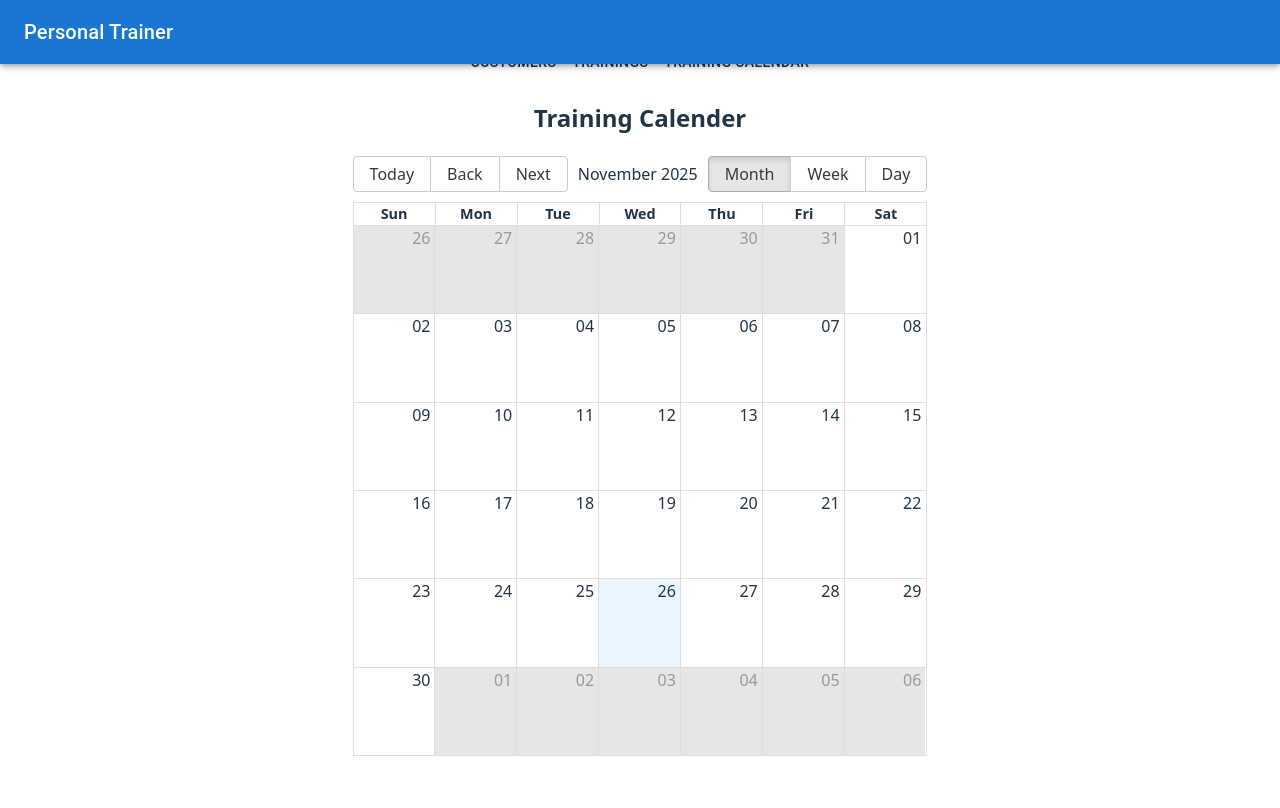
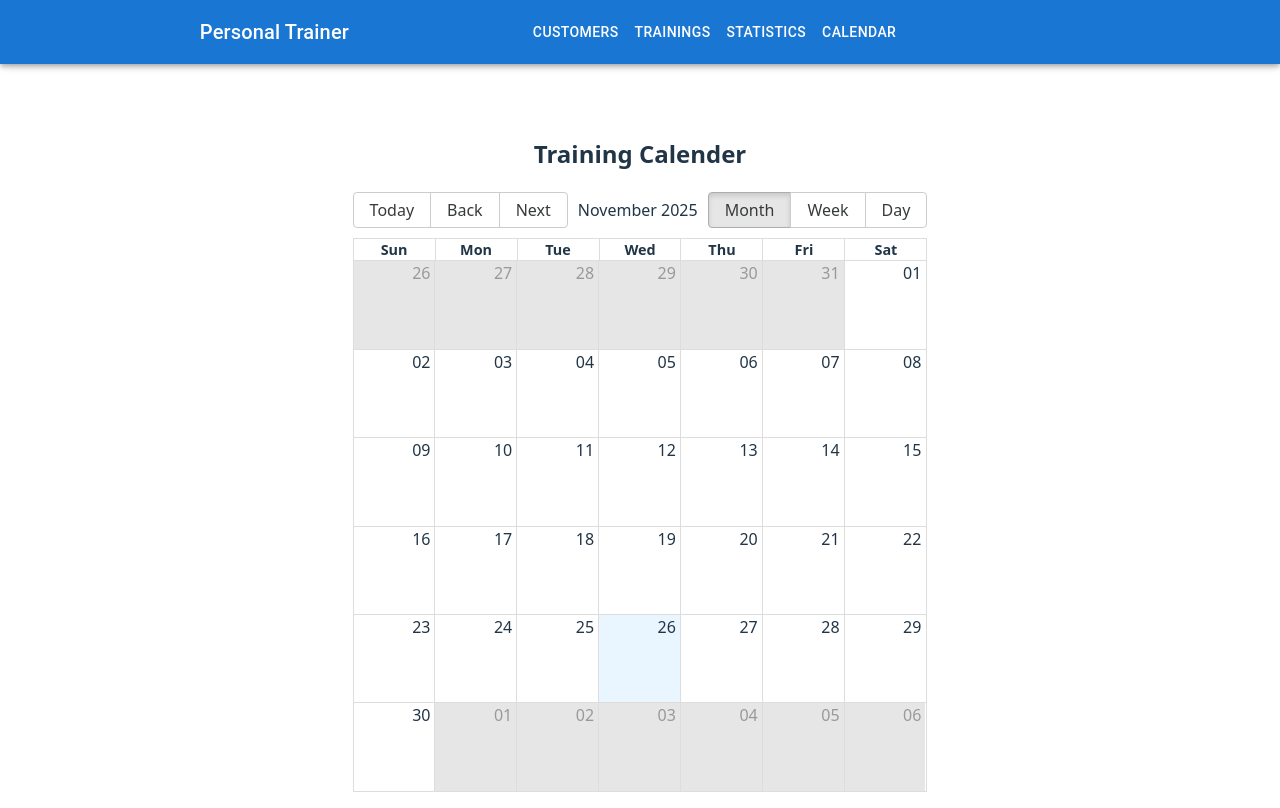
Before and after one commit to MarianneTaipale/Lopputyo_Frontend, a React (Vite) app: page /calendar in a window 1280 px wide. Built offline with nearby package versions, Linux system fonts and the light colour scheme; no server answers.

Commit message:
statistics and toolbar changes

```diff
--- a/package.json
+++ b/package.json
@@ -21,7 +21,9 @@
     "react-big-calendar": "^1.19.4",
     "react-csv": "^2.2.2",
     "react-dom": "^19.1.1",
-    "react-router-dom": "^7.9.6"
+    "react-is": "^19.2.0",
+    "react-router-dom": "^7.9.6",
+    "recharts": "^3.5.1"
   },
   "devDependencies": {
     "@eslint/js": "^9.36.0",
--- a/src/App.tsx
+++ b/src/App.tsx
@@ -7,33 +7,41 @@ import Toolbar from '@mui/material/Toolbar';
 import Typography from '@mui/material/Typography';
 import { Routes, Route, Link } from "react-router-dom";
 import Calendar from './components/TrainingCalendar';
+import ChartsPage from './components/ChartsPage';
+import TrainingCalendar from './components/TrainingCalendar';
 
 function App() {
   return (
     <div className='App'>
       <AppBar>
         <Toolbar>
-          <Typography variant="h6">
+          <Typography variant="h6" style={{ flexGrow: 0.5}}>
             Personal Trainer
           </Typography>
+          <Button color='inherit' component={Link} to="/customers">
+            Customers
+          </Button>
+          <Button color='inherit' component={Link} to="/trainings">
+            Trainings
+          </Button>
+          <Button color='inherit' component={Link} to="/statistics">
+            Statistics
+          </Button>
+          <Button color='inherit' component={Link} to="/calendar">
+            Calendar
+          </Button>
         </Toolbar>
 
       </AppBar>
-      <Button color='inherit' component={Link} to="/customers">
-        Customers
-      </Button>
-      <Button color='inherit' component={Link} to="/trainings">
-        Trainings
-      </Button>
-      <Button color='inherit' component={Link} to="/calendar">
-        Training Calendar
-      </Button>
+
 
       <Routes>
-        <Route path='/calendar' element={<Calendar/>} />
+        <Route path='/calendar' element={<TrainingCalendar />} />
         <Route path='/' element={<CustomerList />} />
         <Route path='/customers' element={<CustomerList />} />
         <Route path='/trainings' element={<TrainingList />} />
+        <Route path='/statistics' element={<ChartsPage />} />
+
       </Routes>
     </div>
   )
--- /dev/null
+++ b/src/components/ChartsPage.tsx
@@ -0,0 +1,52 @@
+import { useEffect, useState } from "react";
+import { BarChart, Bar, XAxis, YAxis, Tooltip, CartesianGrid, ResponsiveContainer, Legend } from "recharts";
+
+interface Training {
+    activity: string;
+    duration: number;
+}
+
+export default function ChartsPage() {
+    const [data, setData] = useState<{ activity: string, minutes: number }[]>([]);
+
+    useEffect(() => {
+        fetchData();
+    }, []);
+
+    const fetchData = () => {
+        fetch('https://customer-rest-service-frontend-personaltrainer.2.rahtiapp.fi/api/gettrainings')
+            .then(res => res.json())
+            .then((trainings: Training[]) => {
+                // Lasketaan kestot minuutteina per activity
+                const summary: { [key: string]: number } = {};
+                trainings.forEach(t => {
+                    if (!summary[t.activity]) summary[t.activity] = 0;
+                    summary[t.activity] += t.duration;
+                });
+
+                const chartData = Object.keys(summary).map(key => ({
+                    activity: key,
+                    minutes: summary[key]
+                }));
+
+                setData(chartData);
+            })
+            .catch(err => console.error(err));
+    }
+
+    return (
+        <div style={{ width: '90%', height: 500, margin: 'auto', marginTop: 20 }}>
+            <h2>Harjoitustyyppien kestot minuutteina</h2>
+            <ResponsiveContainer width="100%" height="100%">
+                <BarChart data={data} margin={{ top: 20, right: 30, left: 20, bottom: 5 }}>
+                    <CartesianGrid strokeDasharray="3 3" />
+                    <XAxis dataKey="activity" />
+                    <YAxis />
+                    <Tooltip />
+                    <Legend />
+                    <Bar dataKey="minutes" fill="#1976d2" />
+                </BarChart>
+            </ResponsiveContainer>
+        </div>
+    );
+}
--- a/src/components/TrainingCalendar.tsx
+++ b/src/components/TrainingCalendar.tsx
@@ -1,5 +1,5 @@
 import { useEffect, useState } from "react";
-import { Calendar as BigCalendar, dateFnsLocalizer, Views } from 'react-big-calendar';
+import { Calendar as BigCalendar, dateFnsLocalizer} from 'react-big-calendar';
 import { format, parse, startOfWeek, getDay } from "date-fns";
 import { fi } from "date-fns/locale";
 import "react-big-calendar/lib/css/react-big-calendar.css";
@@ -38,16 +38,16 @@ export default function TrainingCalendar() {
     };
 
     return (
-        <div>
+<div style={{ padding: 20, marginTop: 64, height: "80vh" }}>
             <h2>Training Calender</h2>
             <BigCalendar
                 localizer={localizer}
                 events={bookings}
                 startAccessor="start"
                 endAccessor="end"
-                style={{ height: 600}}
-                views= {{month: true, week: true, day: true}}
-                defaultView= {Views.month}
+                style={{ height: 600 }}
+                views={["month", "week", "day"]}
+                defaultView="month"
 
             />
         </div>
```
Also changed, not shown: 1 other file (tests, documents, lock files or other folders).
